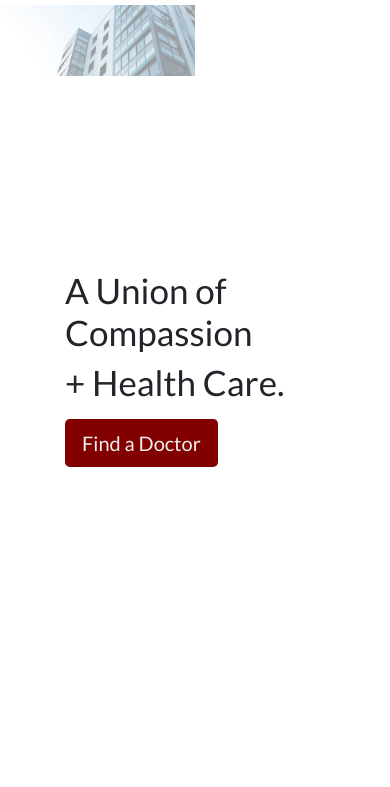
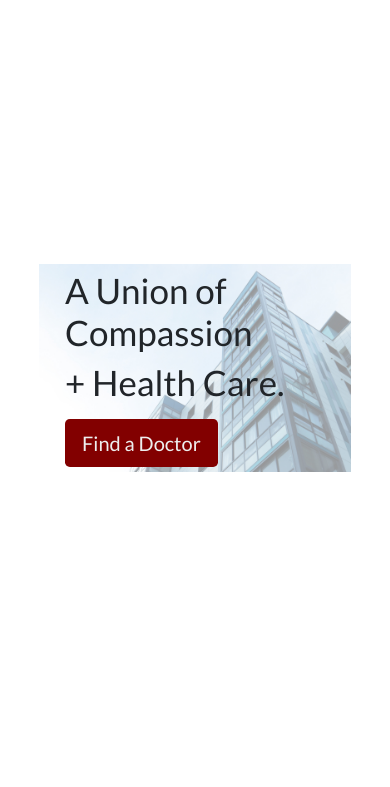
Before and after one commit to CecironIII/Ace-Medical-Legazpi-Trial, a plain HTML site: page index.html in a window 390 px wide. Shown: the part 54-841 px from the top of the page. Drawn offline with nearby package versions, Linux system fonts and the light colour scheme.

Commit message:
Update custom.css

```diff
--- a/styles/custom.css
+++ b/styles/custom.css
@@ -129,8 +129,9 @@
     .section1 .background {
 	background: initial;
         background-image: url(../img/background.jpg);
-	     background-size: 50%;
+	     background-size: 80%;
 	    background-repeat: no-repeat;
+		    background-position: center;
     }
 
     .section1 > .container-fluid > .row > .col{
@@ -151,8 +152,9 @@
 	    .section1 .background {
 	background: initial;
         background-image: url(../img/background.jpg);
-		    background-size: 50%;
+		    background-size: 80%;
 		    background-repeat: no-repeat;
+		    background-position: center;
     }
 
 }
@@ -166,8 +168,9 @@
 	    .section1 .background {
 	background: initial;
         background-image: url(../img/background.jpg);
-		     background-size: 50%;
+		     background-size: 80%;
 		    background-repeat: no-repeat;
+		    background-position: center;
 }
 
 
```
